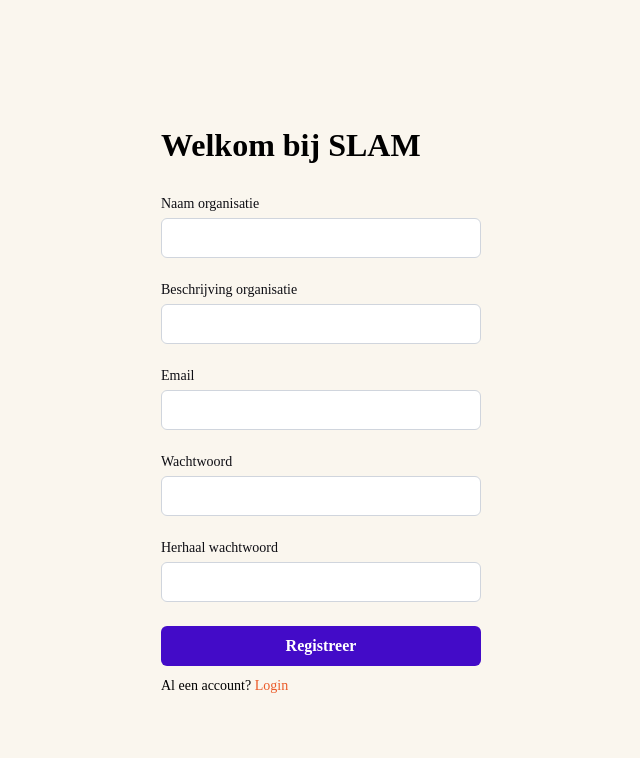
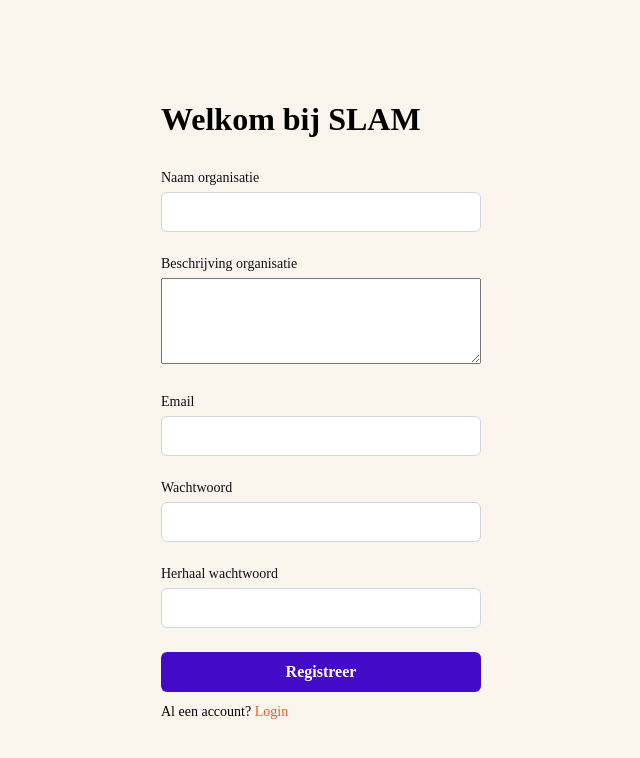
Before and after one commit to ellendeveth/SLAM, a PHP site: page /register/register-organization.php in a window 1280 px wide. Shown: the top 758 px of the page, without its empty margins (319-959 px from the left). Run offline with PHP 8.4, Linux system fonts and the light colour scheme; some web fonts are replaced.

Commit message:
style: fix input for description

```diff
--- a/register/register-organization.php
+++ b/register/register-organization.php
@@ -39,7 +39,7 @@
 
             <div class="form__container">
                 <label class="form__text" for="description">Beschrijving organisatie</label>
-                <input class="form__input" type="text" name="description">
+                <textarea class="form__text description" cols="30" rows="5" name="description"></textarea>
             </div>
 
             <div class="form__container">
--- a/style/style.css
+++ b/style/style.css
@@ -186,6 +186,10 @@ p {
 .form__input:focus {
     outline: none;
     border: var(--accent) solid 0.1px;
+}
+
+.form__input .description {
+    height: 100px;
 }
 
 .form__text {
```
